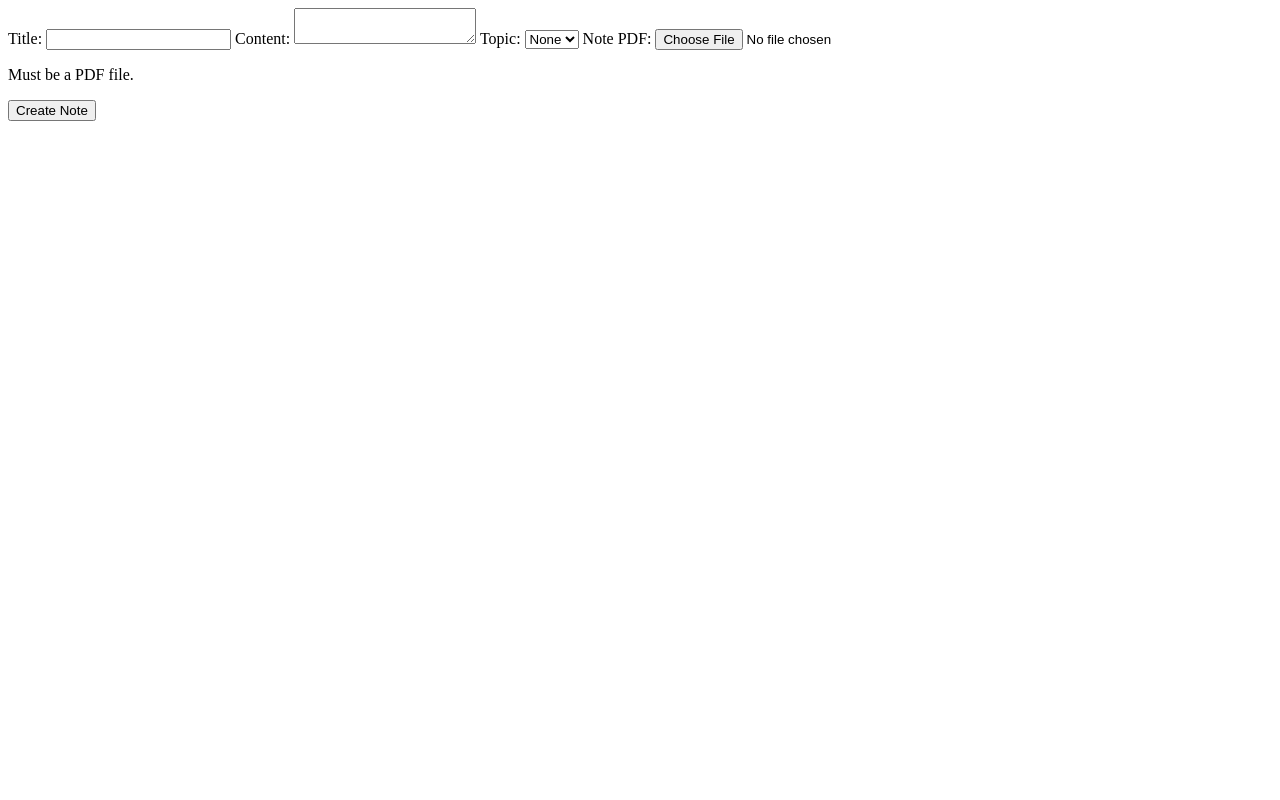
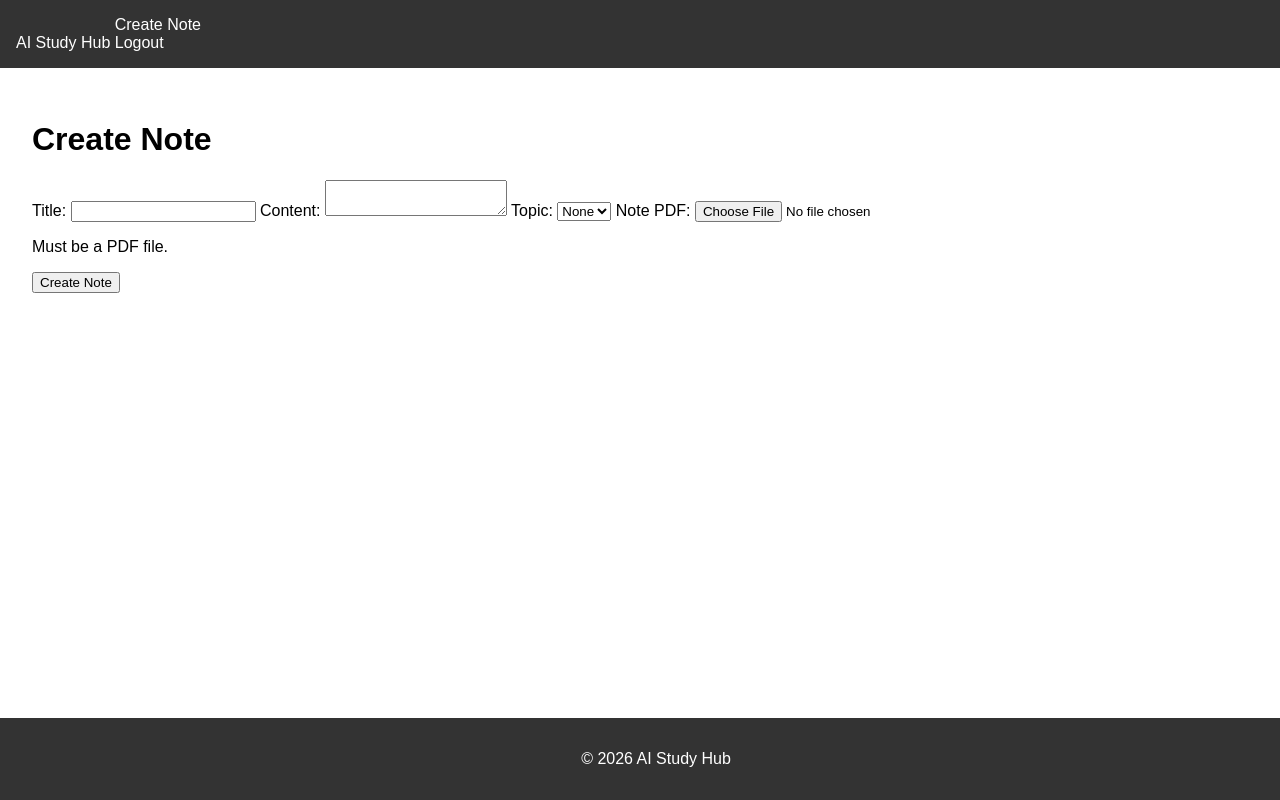
Before and after one commit to gzxfy/AI-Study-Hub, a Flask app: page /create_note in a window 1280 px wide. Run offline with Flask 3, Linux system fonts and the light colour scheme; the visitor is signed in with stand-in values (Sample User, id 1).

Commit message:
Building a base templates for the sidebar/navigation

```diff
--- /dev/null
+++ b/static/base.css
@@ -0,0 +1,40 @@
+/* Base CSS styles for the application */
+body {
+    margin: 0;
+    padding: 0;
+    font-family: Arial, sans-serif;
+}
+
+header.site-header {
+    background-color: #333;
+    color: #fff;
+    padding: 1rem;
+}
+
+nav.sidebar-nav ul {
+    list-style: none;
+    margin: 0;
+    padding: 0;
+    display: inline-block;
+    width: auto;
+    gap: 1rem;
+}
+
+nav.sidebar-nav a {
+    color: #fff;
+    text-decoration: none;
+}
+
+main {
+    padding: 2rem;
+}
+
+footer.site-footer {
+    background-color: #333;
+    color: #fff;
+    text-align: center;
+    padding: 1rem;
+    position: fixed;
+    width: 100%;
+    bottom: 0;
+}
--- /dev/null
+++ b/templates/base.html
@@ -0,0 +1,43 @@
+<!DOCTYPE html>
+<html lang="en">
+<head>
+    <meta charset="UTF-8">
+    <meta name="viewport" content="width=device-width, initial-scale=1.0">
+    <title>{% block title %}AI Study Hub{% endblock %}</title>
+    <link rel="stylesheet" href="{{ url_for('static', filename='base.css') }}">
+    {% block styles %}{% endblock %}
+</head>
+<body>
+    <header class="site-header">
+        <nav class="sidebar-nav">
+            <a href="{{ url_for('main.home') }}">AI Study Hub</a>
+            {% if session.get('user_id') %}
+                <ul>
+                    <li><a href="{{ url_for('note.create_note') }}">Create Note</a></li>
+                    <li><a href="{{ url_for('auth.logout') }}">Logout</a></li>
+                </ul>
+            {% else %}
+                <ul>
+                    <li><a href="{{ url_for('auth.login') }}">Login</a></li>
+                    <li><a href="{{ url_for('auth.register') }}">Register</a></li>
+                </ul>
+            {% endif %}
+        </nav>
+    </header>
+    {% with messages = get_flashed_messages(with_categories=true) %}
+        {% if messages %}
+            <ul class="flashes">
+                {% for category, message in messages %}
+                    <li class="{{ category }}">{{ message }}</li>
+                {% endfor %}
+            </ul>
+        {% endif %}
+    {% endwith %}
+    <main>
+        {% block content %}{% endblock %}
+    </main>
+    <footer class="site-footer">
+        <p>&copy; 2026 AI Study Hub</p>
+    </footer>
+</body>
+</html>
--- a/templates/create_note.html
+++ b/templates/create_note.html
@@ -1,13 +1,11 @@
-{% with messages = get_flashed_messages(with_categories=true) %}
-  {% if messages %}
-    <ul class="flashes">
-      {% for category, message in messages %}
-        <li class="{{ category }}">{{ message }}</li>
-      {% endfor %}
-    </ul>
-  {% endif %}
-{% endwith %}
+{% extends "base.html" %}
+{% block title %}Create Note - AI Study Hub{% endblock %}
 
+{% block styles %}
+  <link rel="stylesheet" href="{{ url_for('static', filename='create_note.css') }}">
+{% endblock %}
+{% block content %}
+<h1>Create Note</h1>
 <form method="POST" action="{{ url_for('note.create_note') }}" enctype="multipart/form-data">
   <label for="title">Title:</label>
   <input type="text" id="title" name="title" value="{{ title }}" required>
@@ -27,3 +25,4 @@
   <p>Must be a PDF file.</p>
   <button type="submit">Create Note</button>
 </form>
+{% endblock %}
```
Also changed, not shown: static/notes.css (added).
